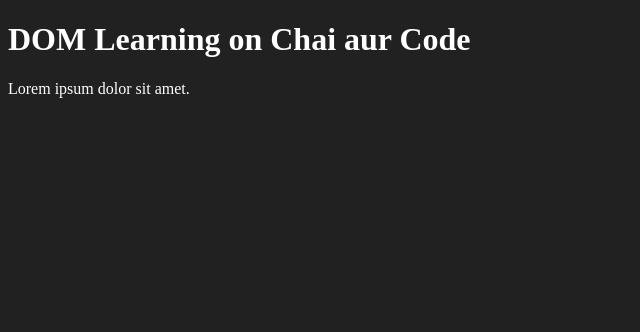
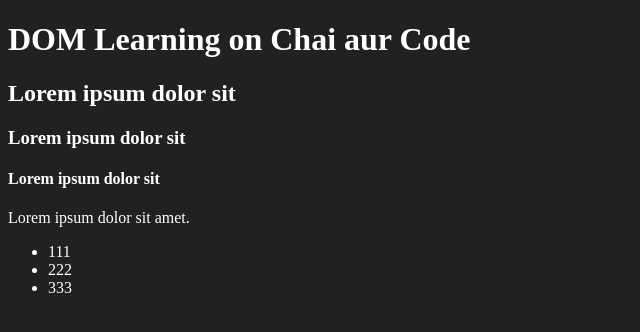
Before and after one commit to krishgarg344/JS-Learning, a plain HTML site: page Dom/one.html in a window 1280 px wide. Shown: the whole page, without its empty margins (0-640 px from the left). Drawn offline with Linux system fonts and the light colour scheme.

Commit message:
DOM updated

```diff
--- a/Dom/one.html
+++ b/Dom/one.html
@@ -14,7 +14,16 @@
 <body class="bg-black">
     <div>
         <h1 id="title" class="heading">DOM Learning on Chai aur Code</h1>
+        <h2>Lorem ipsum dolor sit</h2>
+        <h3>Lorem ipsum dolor sit</h3>
+        <h4>Lorem ipsum dolor sit</h4>
         <p>Lorem ipsum dolor sit amet.</p>
+
+        <ul>
+            <li>111</li>
+            <li>222</li>
+            <li>333</li>
+        </ul>
     </div>
 </body>
 </html>
```
